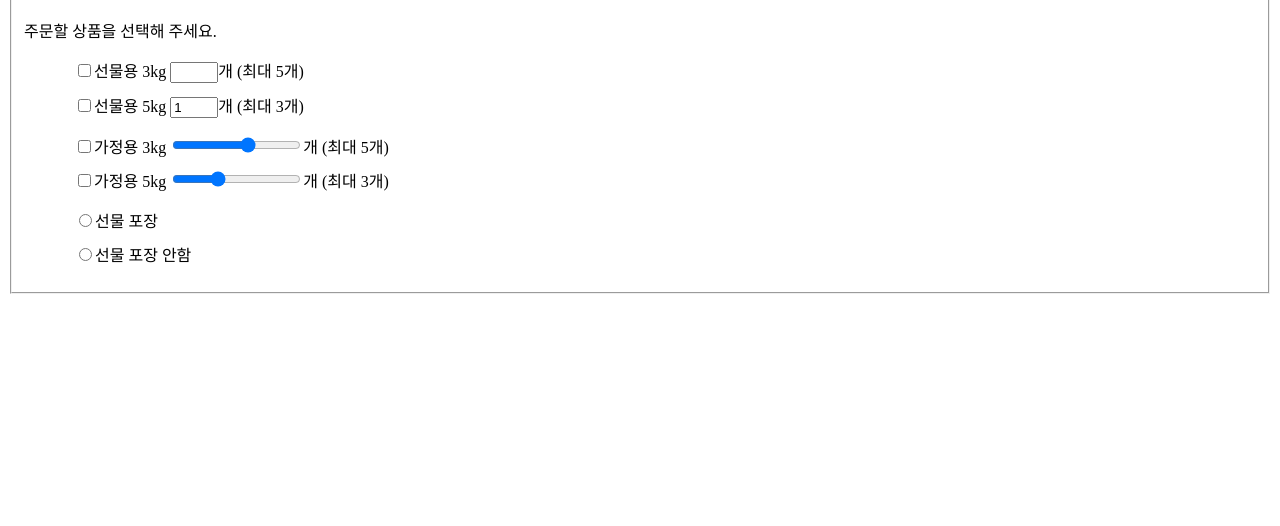
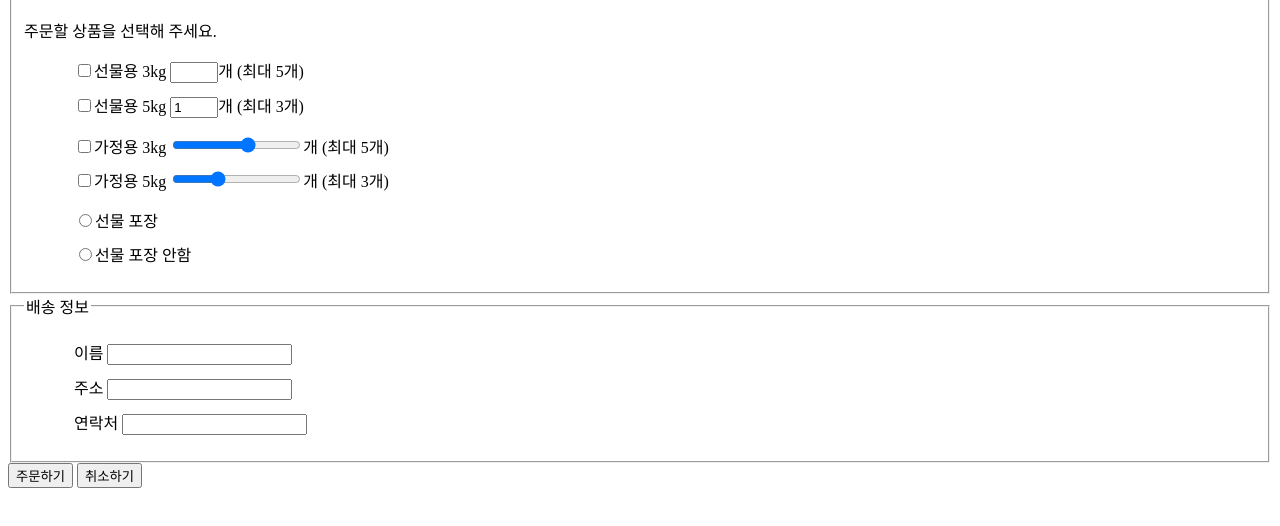
Before and after one commit to EomSunYoung/htmlworks, a plain HTML site: page Day05/order.html in a window 1280 px wide. Shown: the part 116-642 px from the top of the page. Drawn offline with Linux system fonts and the light colour scheme.

Commit message:
Day05 파일 추가

```diff
--- a/Day05/order.html
+++ b/Day05/order.html
@@ -51,6 +51,27 @@
                 </li>
             </ul>
         </fieldset>
+        <fieldset>
+            <legend>배송 정보</legend>
+            <ul>
+                <li>
+                    <label for="username">이름 </label>
+                    <input type="text" id="username">
+                </li>
+                <li>
+                    <label for="address">주소 </label>
+                    <input type="text" id="address">
+                </li>
+                <li>
+                    <label for="phone">연락처 </label>
+                    <input type="text" id="phone">
+                </li>
+            </ul>
+        </fieldset>
+        <div>
+            <input type="submit" value="주문하기">
+            <input type="reset" value="취소하기">
+        </div>
     </form>
 </body>
 </html>
```
Also changed, not shown: Day05/select.html (added, +47 -0 lines).
